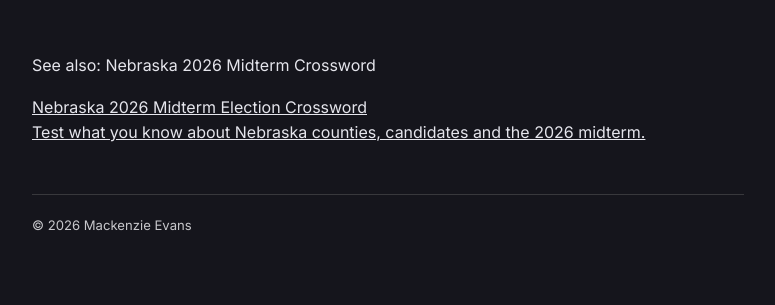
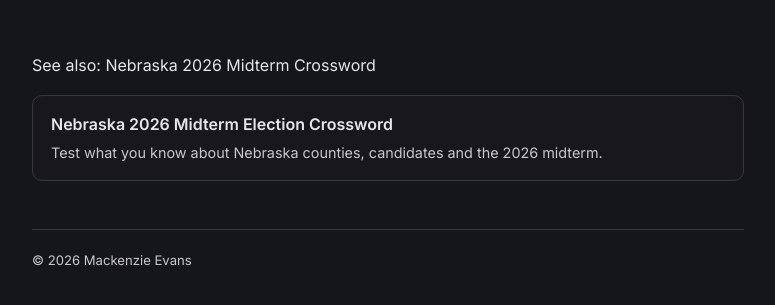
Before and after one commit to MackenzieJEvans/MackenzieJEvans.github.io, a plain HTML site: page Voter_turnout_low_in_Thurston county.html in a window 1280 px wide. Shown: the part 3489-3794 px from the top of the page, without its empty margins (252-1027 px from the left). Drawn offline with Linux system fonts and the light colour scheme.

Commit message:
Update Voter_turnout_low_in_Thurston county.html

```diff
--- a/Voter_turnout_low_in_Thurston county.html
+++ b/Voter_turnout_low_in_Thurston county.html
@@ -80,6 +80,24 @@
     padding-top: 20px;
     margin-top: 16px;
   }
+
+  .projects-grid {
+    display: grid;
+    gap: 14px;
+  }
+  .project-card {
+    display: block;
+    border: 1px solid var(--border);
+    border-radius: 10px;
+    padding: 16px 18px;
+    text-decoration: none;
+    background: var(--panel);
+    transition: border-color .15s ease;
+  }
+  .project-card:hover { border-color: var(--accent); }
+  .project-card .p-title { font-weight: 600; color: var(--ink); margin-bottom: 4px; }
+  .project-card .p-desc { color: var(--muted); font-size: 0.9rem; }
+
 </style>
 </head>
 <body>
```
